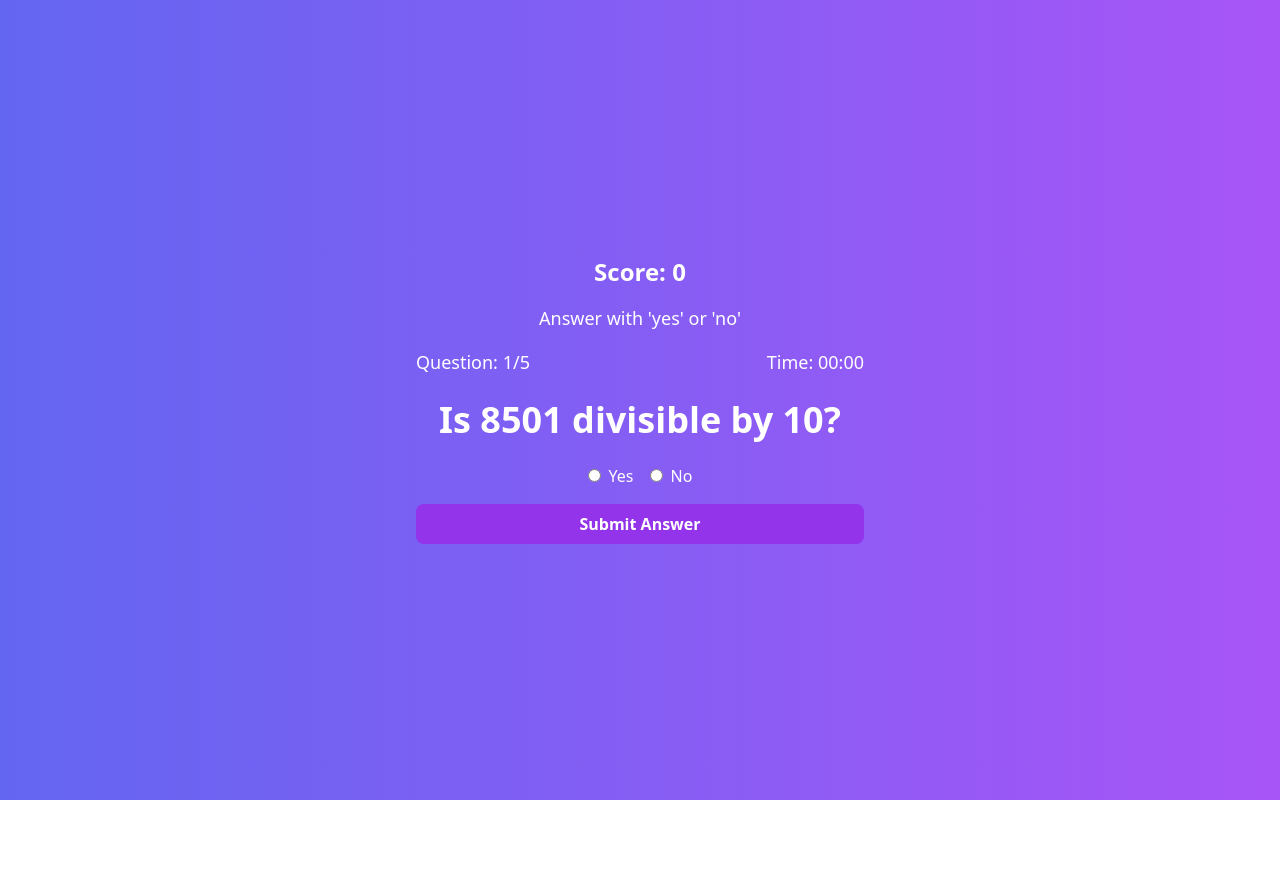
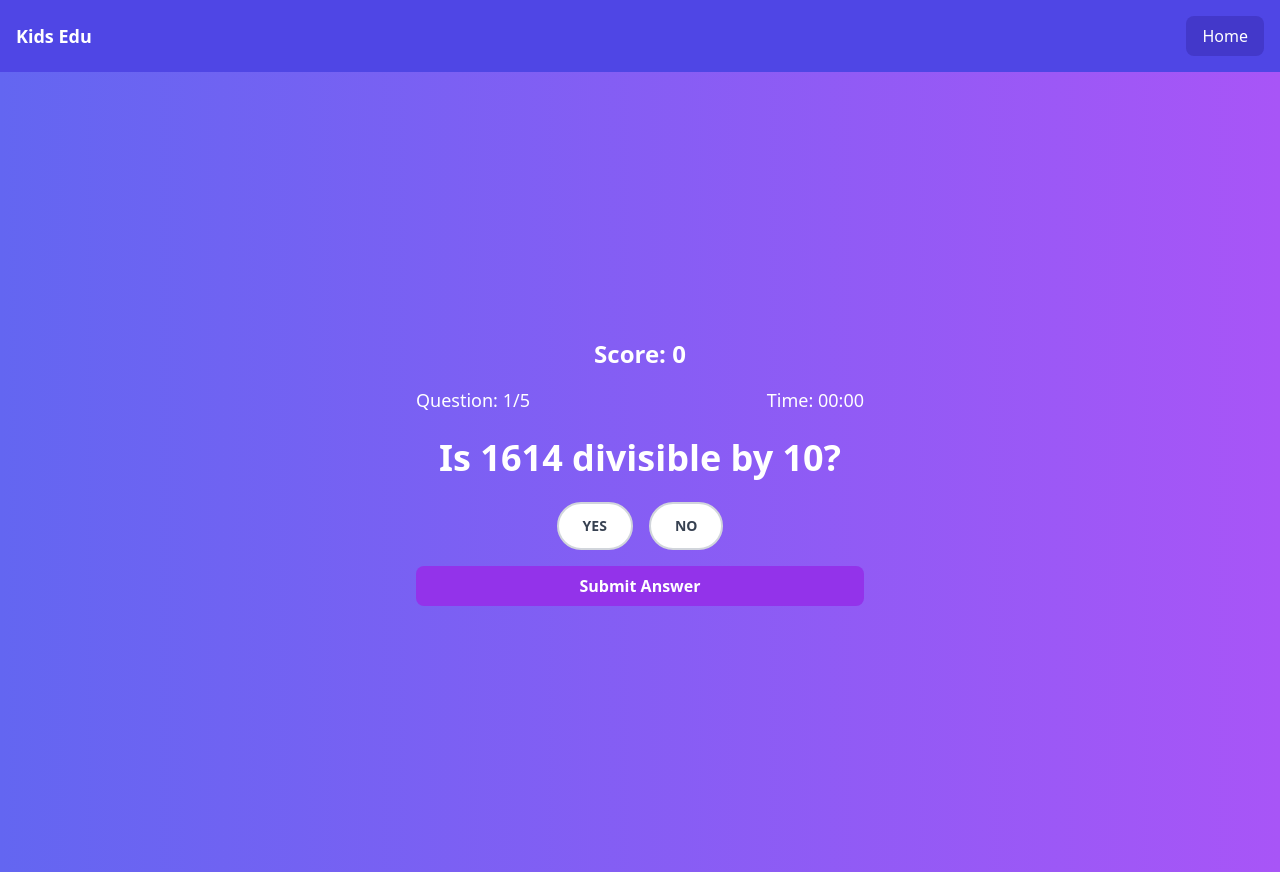
Before and after one commit to leelaboyidapu/kids-edu, a React (Create React App) app: page / in a window 1280 px wide. Both pictures are taken after a click on the button "Divisibility Test". Before the commit the page ends 800 px from the top, so only its background shows below. Built offline with nearby package versions, Linux system fonts and the light colour scheme.

Commit message:
Divisibility enhancement

```diff
--- a/src/App.js
+++ b/src/App.js
@@ -5,6 +5,7 @@ import QuestionDisplay from "./components/QuestionDisplay";
 import ResultScreen from "./components/ResultScreen";
 import { generateMultiplicationQuestion, generateSpellingQuestion, generateDivisibilityQuestion, checkAnswer } from "./gameUtils";
 import { formatTime } from "./utils";
+import TopMenuBar from "./components/TopMenuBar";
 
 function App() {
   const TOTAL_QUESTIONS = 5;
@@ -83,6 +84,8 @@ function App() {
   };
 
   return (
+    <div>
+      <TopMenuBar />
       <div className="min-h-screen bg-gradient-to-r from-indigo-500 to-purple-500 text-white flex flex-col items-center justify-center">
         {!gameActive && !testType && <StartMenu startGame={startGame} />}
         {gameActive && (
@@ -109,6 +112,7 @@ function App() {
           />
         )}
       </div>
+    </div>
   );
 }
 
--- a/src/components/QuestionDisplay.js
+++ b/src/components/QuestionDisplay.js
@@ -16,9 +16,6 @@ const QuestionDisplay = ({ testType, question, input, setInput, handleAnswer, cu
   return (
     <div className="text-center w-4/5 max-w-md">
       <h1 className="text-2xl font-bold mb-4">Score: {currentQuestion - 1}</h1>
-      {testType === "divisibility" && (
-        <p className="text-lg mb-4">Answer with 'yes' or 'no'</p>
-      )}
       <div className="flex justify-between items-center mb-4">
         <span className="text-lg font-medium">Question: {currentQuestion}/{totalQuestions}</span>
         <span className="text-lg font-medium">Time: {formatTime(elapsedTime)}</span>
@@ -41,28 +38,30 @@ const QuestionDisplay = ({ testType, question, input, setInput, handleAnswer, cu
         </button>
       )}
       {testType === "divisibility" ? (
-        <div className="flex justify-center mb-4">
-          <label className="mr-4">
-            <input
-              type="radio"
-              value="yes"
-              checked={input === "yes"}
-              onChange={(e) => setInput(e.target.value)}
-              className="mr-2"
-            />
-            Yes
-          </label>
-          <label>
-            <input
-              type="radio"
-              value="no"
-              checked={input === "no"}
-              onChange={(e) => setInput(e.target.value)}
-              className="mr-2"
-            />
-            No
-          </label>
-        </div>
+<div className="flex justify-center gap-4 mb-4">
+    {["yes", "no"].map((option) => {
+      const isActive = input === option;
+
+      return (
+        <button
+          key={option}
+          type="button"
+          onClick={() => setInput(option)}
+          className={`
+            px-6 py-3 rounded-full text-sm font-semibold transition-all duration-200
+            border-2
+            ${
+              isActive
+                ? "bg-green-600 text-white border-green-600 scale-105 shadow-md"
+                : "bg-white text-gray-700 border-gray-300 hover:bg-green-100 hover:border-green-400"
+            }
+          `}
+        >
+          {option.toUpperCase()}
+        </button>
+      );
+    })}
+  </div>
       ) : (
         <input
           ref={inputRef}
--- /dev/null
+++ b/src/components/TopMenuBar.js
@@ -0,0 +1,15 @@
+import React from "react";
+
+const TopMenuBar = () => {
+  return (
+    <nav className="bg-indigo-600 text-white p-4 flex justify-between items-center">
+      <div className="text-lg font-bold">Kids Edu</div>
+      <div className="flex items-center">
+        <button className="ml-4 py-2 px-4 bg-indigo-700 hover:bg-indigo-800 rounded-lg">Home</button>
+        {/* Add more menu items or hamburger menu functionality here */}
+      </div>
+    </nav>
+  );
+};
+
+export default TopMenuBar;
--- a/src/gameUtils.js
+++ b/src/gameUtils.js
@@ -14,30 +14,43 @@ export function generateSpellingQuestion() {
   return { word };
 }
 
-// export function generateDivisibilityQuestion() {
-//   const number = Math.floor(Math.random() * (99999 - 10 + 1)) + 10; // Random number between 10 and 99999
-//   const divisor = divisors[Math.floor(Math.random() * divisors.length)];
-//   const answer = (number % divisor === 0) ? "yes" : "no";
-//   return { number, divisor, answer };
-// }
-
 export function generateDivisibilityQuestion() {
-  // Step 1: Pick digit length with equal probability
+  // 1. Pick digit length equally
   const digitLengths = [2, 3, 4, 5];
   const digits = digitLengths[Math.floor(Math.random() * digitLengths.length)];
 
-  // Step 2: Generate number within the selected digit range
   const min = Math.pow(10, digits - 1);
   const max = Math.pow(10, digits) - 1;
-  const number = Math.floor(Math.random() * (max - min + 1)) + min;
 
-  // Step 3: Pick divisor
+  // 2. Pick divisor
   const divisor = divisors[Math.floor(Math.random() * divisors.length)];
 
-  // Step 4: Compute answer
-  const answer = number % divisor === 0 ? "yes" : "no";
+  // 3. Decide answer (75% yes, 25% no)
+  const shouldBeDivisible = Math.random() < 0.75;
 
-  return { number, divisor, answer };
+  let number;
+
+  if (shouldBeDivisible) {
+    // Generate a divisible number
+    const minMultiplier = Math.ceil(min / divisor);
+    const maxMultiplier = Math.floor(max / divisor);
+    const multiplier =
+      Math.floor(Math.random() * (maxMultiplier - minMultiplier + 1)) +
+      minMultiplier;
+
+    number = multiplier * divisor;
+  } else {
+    // Generate a non-divisible number
+    do {
+      number = Math.floor(Math.random() * (max - min + 1)) + min;
+    } while (number % divisor === 0);
+  }
+
+  return {
+    number,
+    divisor,
+    answer: shouldBeDivisible ? "yes" : "no",
+  };
 }
 
 export function checkAnswer(testType, input, question) {
```
Lines whose indentation alone changed are shown as unchanged.
